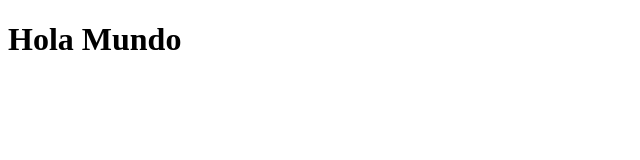
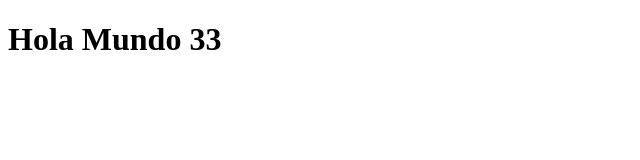
Before and after one commit to Henry890/Henry890.github.io, a website: page index.html in a window 1280 px wide. Shown: the full height of the page, 0-640 px from the left. Drawn offline with Linux system fonts and the light colour scheme.

Commit message:
commit 3

```diff
--- a/index.html
+++ b/index.html
@@ -6,6 +6,6 @@
     <title>Hola Mundo</title>
 </head>
 <body>
-    <h1>Hola Mundo</h1>
+    <h1>Hola Mundo 33</h1>
 </body>
 </html>
```
